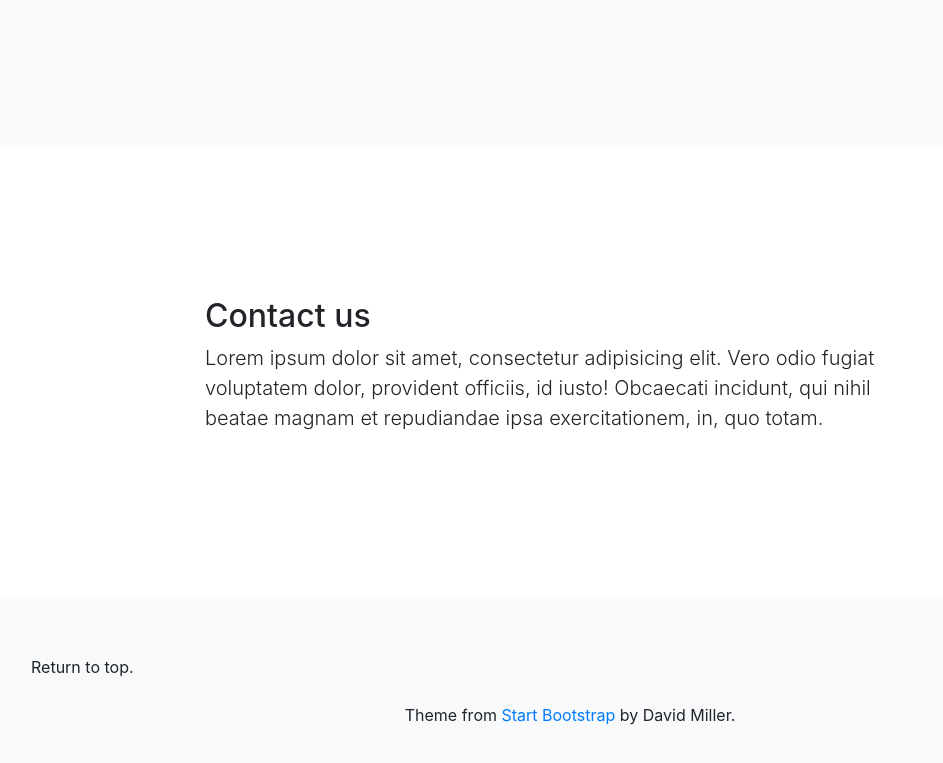
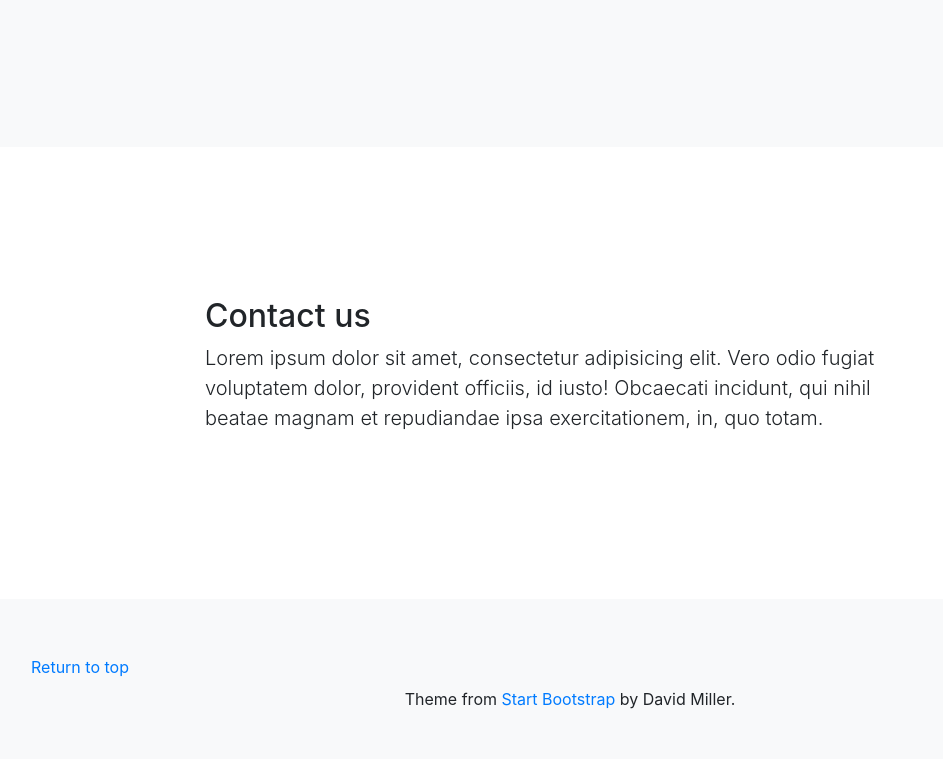
Before and after one commit to liujon23/liujon23.github.io, a website with bundled scripts: page index.html in a window 1280 px wide. Shown: the part 1206-1969 px from the top of the page, without its empty margins (70-1013 px from the left). Built offline with nearby package versions, Linux system fonts and the light colour scheme.

Commit message:
Fix link.

```diff
--- a/index.html
+++ b/index.html
@@ -91,7 +91,7 @@
   <!-- Footer -->
   <footer class="py-5 bg-light">
     <div class="container">
-      <p class="nav-link js-scroll-trigger" href="#page-top">Return to top.</p>
+      <a class="nav-link js-scroll-trigger" href="#page-top">Return to top</a>
       <p class="m-0 text-center">Theme from <a href="https://startbootstrap.com/">Start Bootstrap</a> by David Miller.</p>
     </div>
     <!-- /.container -->
```
